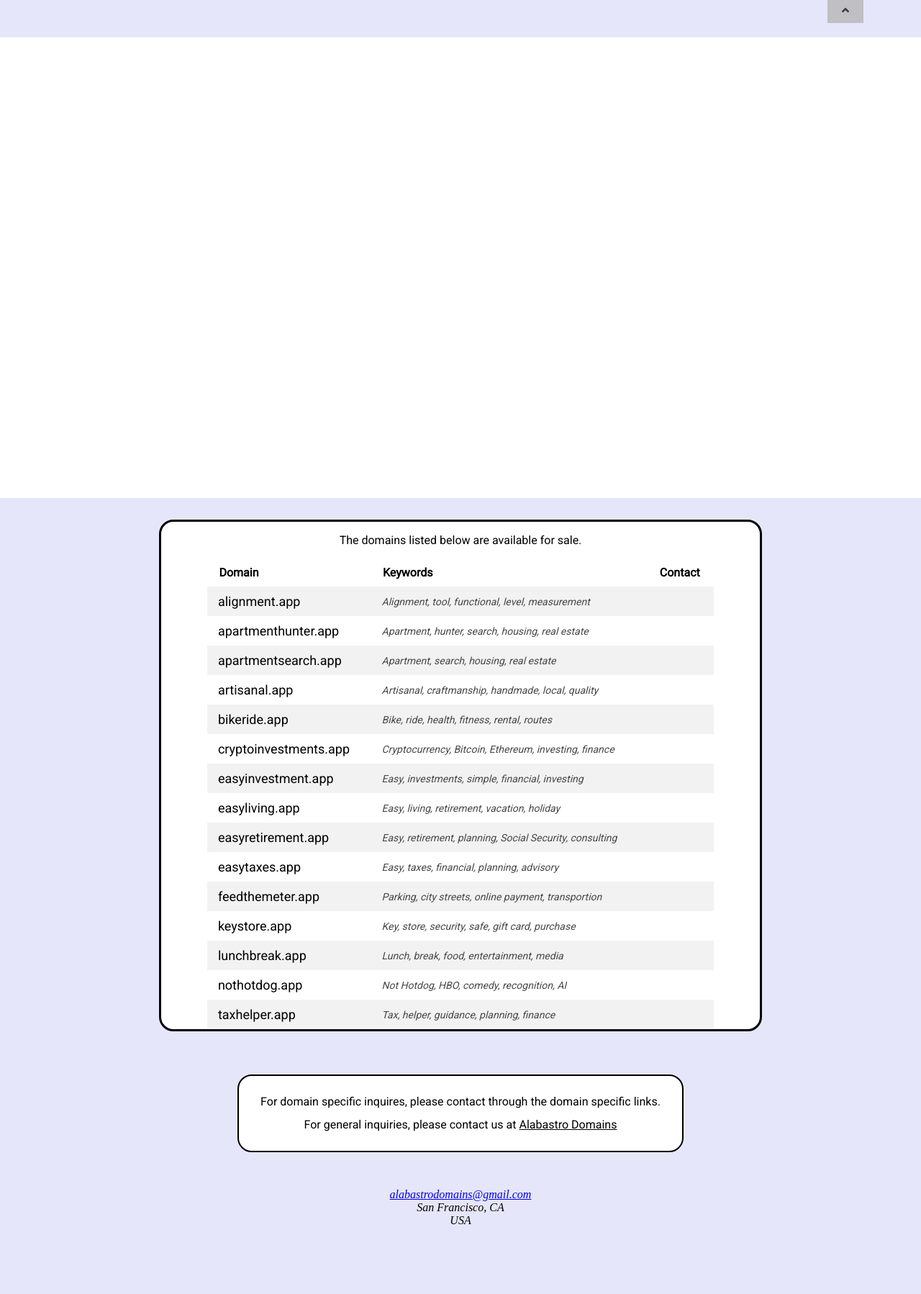
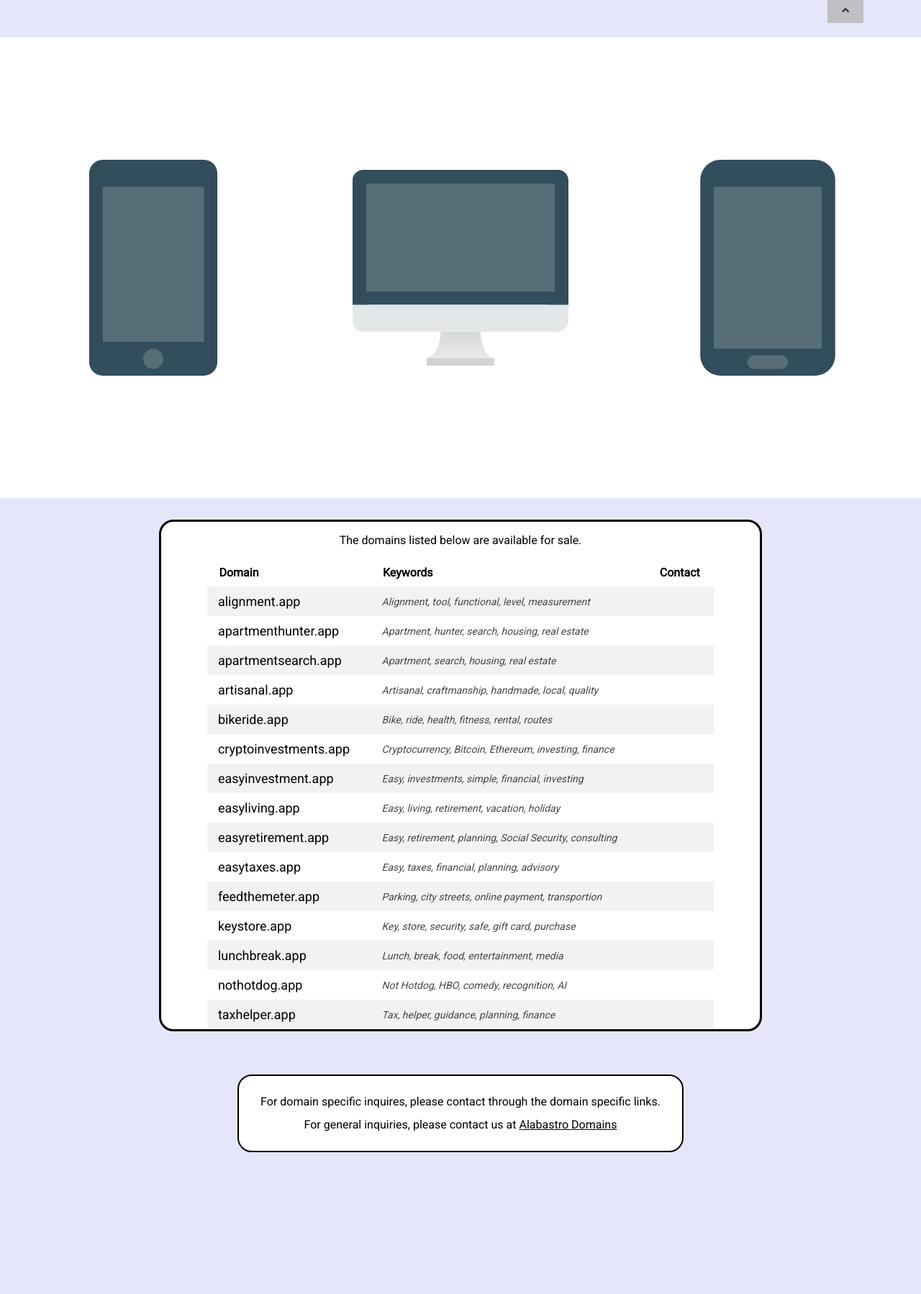
Before and after one commit to DanteAlabastro/Websites, a plain HTML site: page dantes.app/Domains/index-revamped.html in a window 1280 px wide. Shown: the part 748-2546 px from the top of the page at 72% size. Before the commit the page ends 2453 px from the top, so only its background shows below. Drawn offline with nearby package versions, Linux system fonts and the light colour scheme.

Commit message:
Added device icons

```diff
--- a/dantes.app/Domains/domainstyles.css
+++ b/dantes.app/Domains/domainstyles.css
@@ -52,9 +52,36 @@
 }
 
 #intro{
+  position: relative;
 	background-color: white;
-	height: 80vh;
+  height: 80vh;
 }
+/* I should use object boxes here */
+
+#intro .text{
+  position: inherit;
+  padding: 20px;
+}
+
+#intro .images{
+  position: inherit;
+  display: -webkit-flex; /* Safari */
+  -webkit-justify-content: space-around; /* Safari 6.1+ */
+  display: flex;
+  justify-content: space-around;
+  height: inherit;
+}
+/* Device Icons */
+
+#intro svg{
+  position: relative;
+}
+
+.screen{
+  fill:#576E78;
+}
+
+/* Return Top Button */
 
 #return-top{
 	width: 40px;
@@ -63,6 +90,8 @@
 	background-color: #333;
 	border-radius: 15px;
 }
+
+/* Table */
 
 #table p{
 	font-family: 'Roboto', sans-serif;
--- a/dantes.app/Domains/index-revamped.html
+++ b/dantes.app/Domains/index-revamped.html
@@ -32,6 +32,22 @@
 </div>
 
 <div id="intro">
+<!--
+<div class="text">
+		<h1>Ideal for web-apps and homepages.</h1>
+	</div>
+-->
+	<div class="images">
+		<svg class="icon" id="smartphone-one">
+			<use xlink:href="#smartphone-1" />
+		</svg>
+		<svg class="icon" id="computer-one">
+			<use xlink:href="#computer" />
+		</svg>
+		<svg class="icon">
+			<use xlink:href="#smartphone-2" />
+		</svg>
+	</div>
 </div>
 <a class="to-top" href="#top"><i class="fas fa-angle-up"></i></a>
 
@@ -145,10 +161,27 @@
 						fadeElem.removeClass('hidden');
 				});
 			});
+	</script>
 
-    </script>
+<svg xmlns="http://www.w3.org/2000/svg" style="enable-background:new 0 0 306.359 306.359">
+	<symbol id="computer" viewBox="0 0 306.359 306.359">
+		<path style="fill:#E4E7E7;" d="M306.235,205.601v23.917c0,8.024-8.789,14.534-17.167,14.534H15.157 C6.788,244.052,0,237.542,0,229.518v-23.917L306.235,205.601L306.235,205.601z"/>
+		<path style="fill:#324D5B;" d="M15.157,14.424h276.036c8.368,0,15.166,6.52,15.166,14.563v176.681 c-0.182-0.057-306.378-0.019-306.359,0V28.978C0,20.935,6.788,14.424,15.157,14.424z"/>
+		<path class="screen" d="M287.22,33.65v153.194c-0.594-0.019-267.927,0.153-268.042,0V33.65 C19.178,33.65,287.287,33.717,287.22,33.65z"/><path style="fill:#CFD3D5;" d="M105.474,281.202h95.603v10.733h-95.603V281.202z"/>
+		<linearGradient id="SVGID_1_" gradientUnits="userSpaceOnUse" x1="202.7405" y1="-815.793" x2="202.7405" y2="-778.634" gradientTransform="matrix(1 0 0 -1 -49.47 -534.591)"> <stop offset="0" style="stop-color:#E9EBEB"/> <stop offset="1" style="stop-color:#D7D9D9"/> </linearGradient><path style="fill:url(#SVGID_1_);" d="M181.64,244.043h-56.73c0.096,19.302-9.603,37.121-19.436,37.121l0.019,0.038h95.564 l0.01-0.038C191.253,281.164,181.544,263.345,181.64,244.043z"/>
+	</symbol>
+	<symbol id="smartphone-1" viewBox="0 0 306.389 306.389">
+		<path style="fill:#324D5B;" d="M81.385,0h143.619c10.57,0,19.149,8.579,19.149,19.159v268.09c0,10.57-8.579,19.14-19.149,19.14 H81.385c-10.57,0-19.149-8.569-19.149-19.14V19.159C62.236,8.579,70.815,0,81.385,0z"/>
+		<path style="fill:#576E78;" d="M81.385,38.308v220.207h143.619V38.308C225.005,38.308,81.385,38.308,81.385,38.308z M153.195,268.099c-7.928,0-14.362,6.425-14.362,14.352c0,7.937,6.434,14.372,14.362,14.372c7.928,0,14.362-6.434,14.362-14.372 C167.557,274.524,161.123,268.099,153.195,268.099z"/>
+	</symbol>
+	<symbol id="smartphone-2" viewBox="0 0 306.388 306.388">
+		<path style="fill:#324D5B;" d="M86.172,0h134.045c15.865,0,28.724,12.868,28.724,28.733v248.931 c0,15.875-12.859,28.724-28.724,28.724H86.172c-15.865,0-28.724-12.849-28.724-28.724V28.733C57.448,12.868,70.306,0,86.172,0z"/>
+		<path style="fill:#576E78;" d="M172.342,277.664h-38.299c-5.295,0-9.575,4.299-9.575,9.575c0,5.295,4.28,9.575,9.575,9.575h38.299 c5.295,0,9.575-4.28,9.575-9.575C181.918,281.963,177.638,277.664,172.342,277.664z M76.597,38.308V268.09H229.79V38.308H76.597z"/>
+	</symbol>
+</svg>
 
 </body>
+
 <footer>
 <address>
 <a href="mailto:alabastrodomains@gmail.com" target="_blank">alabastrodomains@gmail.com</a><br>
@@ -156,4 +189,5 @@
 USA
 </address>
 </footer>
+
 </html>
```
